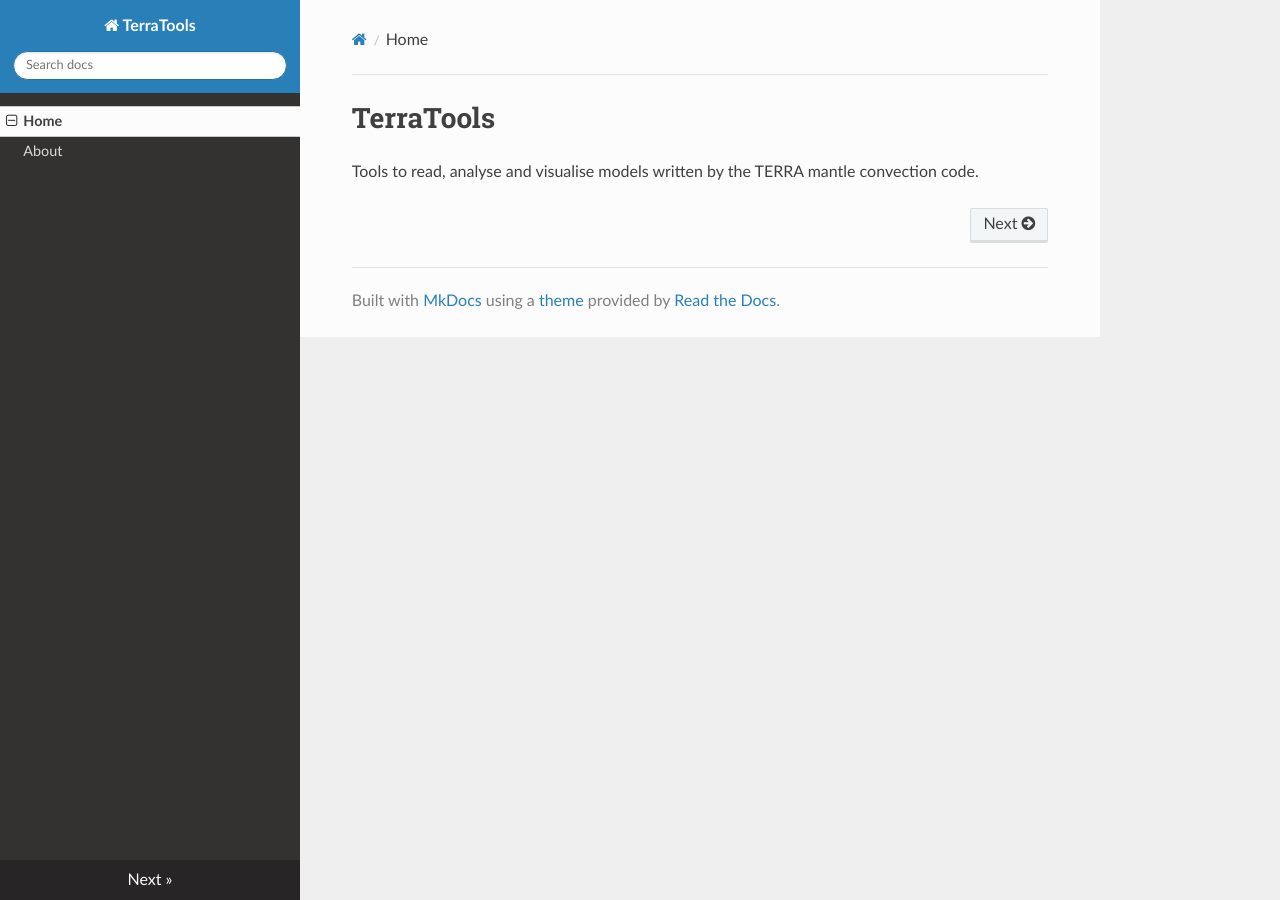
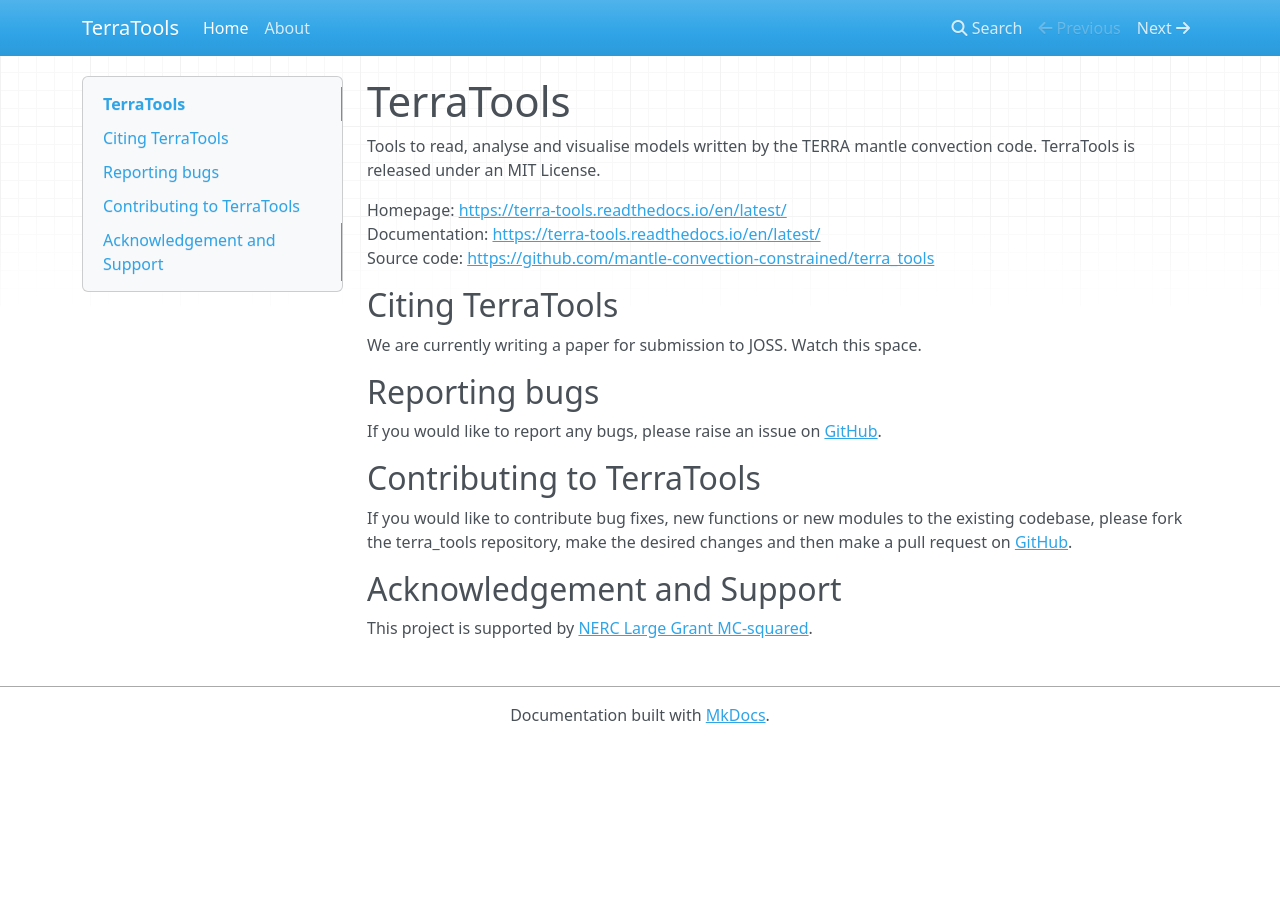
Before and after one commit to mantle-convection-constrained/terratools, an MkDocs documentation site: the page built from docs/index.md, in a window 1280 px wide. Built offline with MkDocs 1.6.1, drawn with Linux system fonts in a browser that asks for light colours; nearby versions of some CDN libraries.

Commit message:
added cover matter to docs

```diff
--- a/docs/index.md
+++ b/docs/index.md
@@ -1,3 +1,19 @@
 # TerraTools
+Tools to read, analyse and visualise models written by the TERRA mantle convection code.
+TerraTools is released under an MIT License.
 
-Tools to read, analyse and visualise models written by the TERRA mantle convection code.
+Homepage: [https://terra-tools.readthedocs.io/en/latest/](https://terra-tools.readthedocs.io/en/latest/)<br>
+Documentation: [https://terra-tools.readthedocs.io/en/latest/](https://terra-tools.readthedocs.io/en/latest/)<br>
+Source code: [https://github.com/mantle-convection-constrained/terra_tools](https://github.com/mantle-convection-constrained/terra_tools)
+
+## Citing TerraTools
+We are currently writing a paper for submission to JOSS. Watch this space.
+
+## Reporting bugs
+If you would like to report any bugs, please raise an issue on [GitHub](https://github.com/mantle-convection-constrained/terra_tools/issues).
+
+## Contributing to TerraTools
+If you would like to contribute bug fixes, new functions or new modules to the existing codebase, please fork the terra_tools repository, make the desired changes and then make a pull request on [GitHub](https://github.com/mantle-convection-constrained/terra_tools/pulls).
+
+## Acknowledgement and Support
+This project is supported by [NERC Large Grant MC-squared](https://www.cardiff.ac.uk/research/explore/find-a-project/view/2592859-mc2-mantle-circulation-constrained).
--- a/mkdocs.yml
+++ b/mkdocs.yml
@@ -2,4 +2,4 @@
 nav:
     - Home: index.md
     - About: about.md
-theme: readthedocs
+theme: mkdocs
```
Also changed, not shown: docs/about.md (+1 -1 lines).
